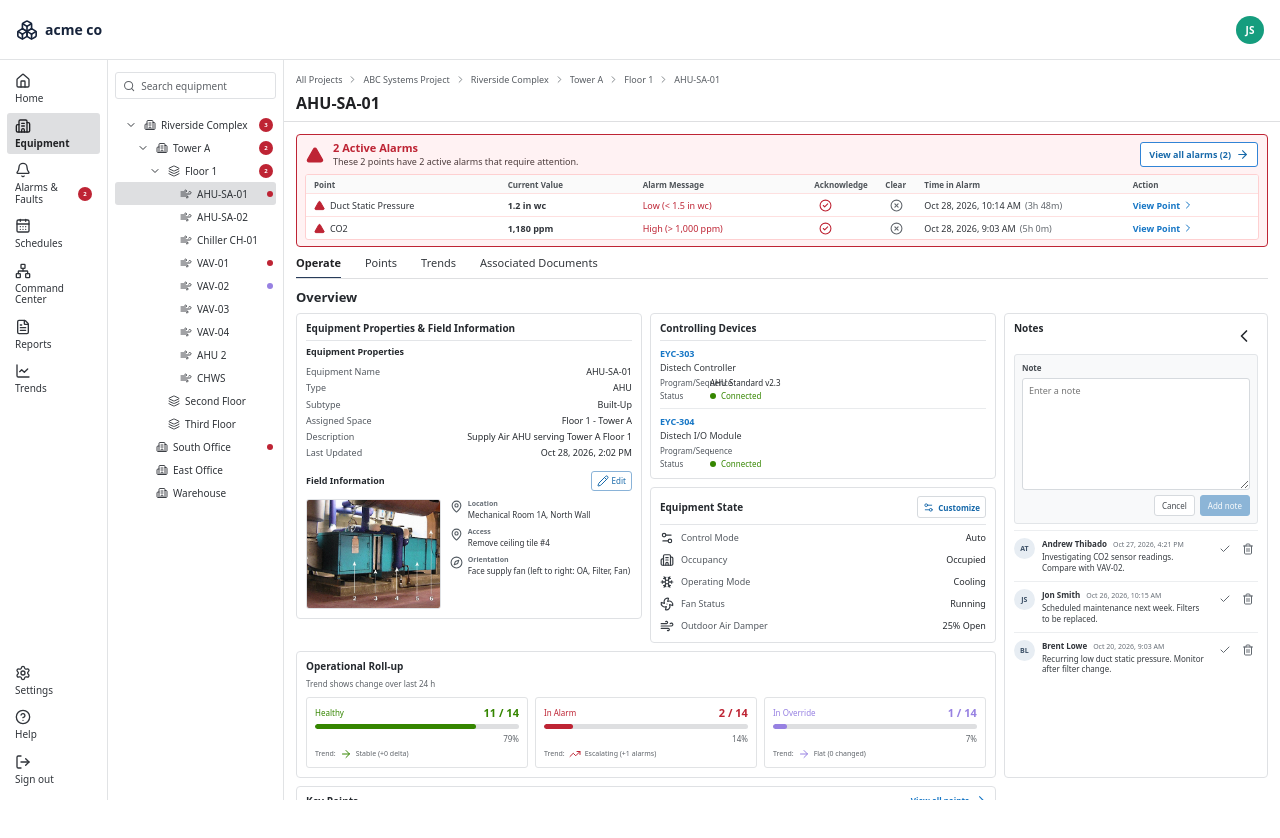
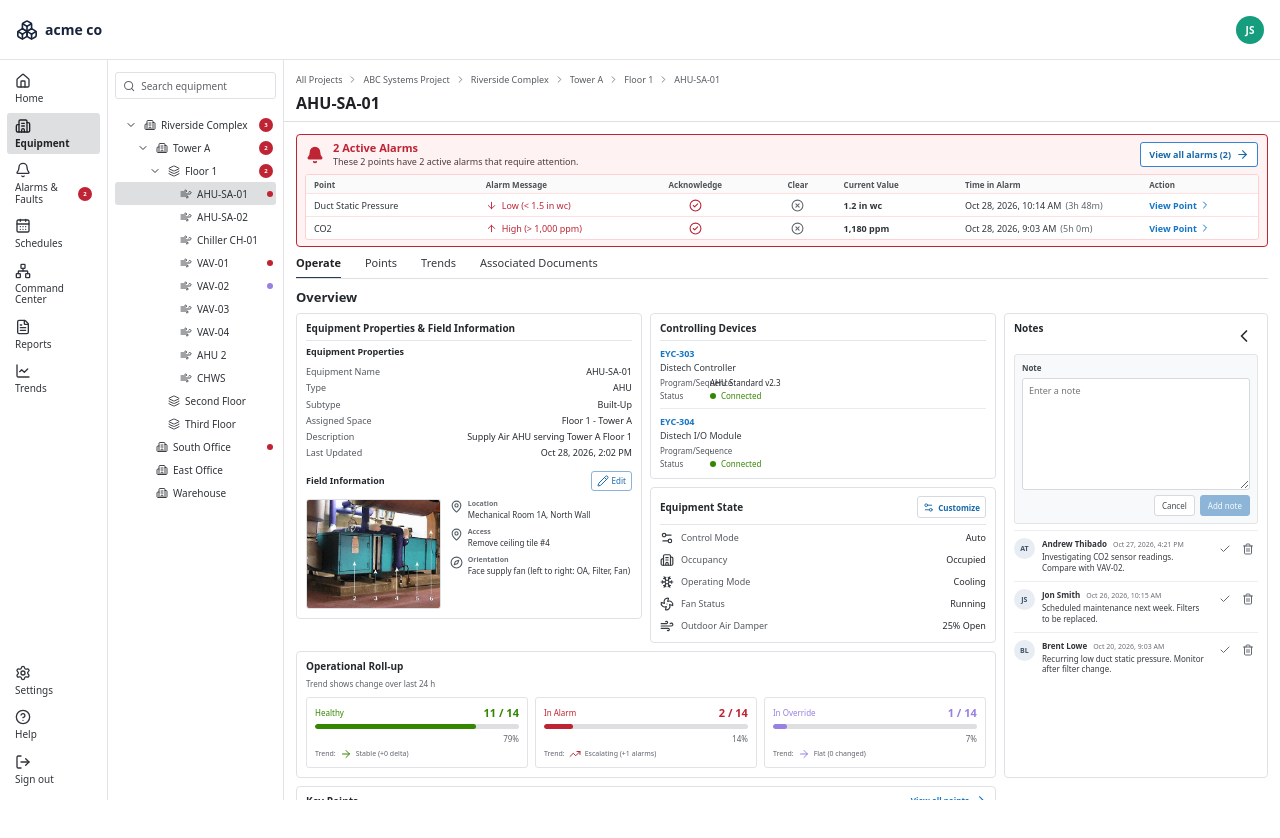
Before and after one commit to Mehra-k/operate-prototype, a React (Vite) app: page / in a window 1280 px wide. Shown: the top 838 px of the page. Built offline with nearby package versions, Linux system fonts and the light colour scheme.

Commit message:
Restore and document approved Active Alarm Summary
Co-authored-by: Copilot <223556219+Copilot@users.noreply.github.com>

```diff
--- a/src/components/ActiveAlarmSummary.tsx
+++ b/src/components/ActiveAlarmSummary.tsx
@@ -1,5 +1,5 @@
 import { useState } from 'react'
-import { AlertTriangle, ArrowRight, CheckCircle2, ChevronRight, CircleX } from 'lucide-react'
+import { Bell, ArrowRight, CheckCircle2, ChevronRight, CircleX, ArrowDown, ArrowUp } from 'lucide-react'
 import {
   formatPointValue,
   getKeyPoint,
@@ -20,7 +20,7 @@ export function ActiveAlarmSummary({
   return (
     <section className="active-alarm-summary" aria-labelledby="active-alarms-heading">
       <header className="active-alarm-summary__header">
-        <AlertTriangle
+        <Bell
           className="active-alarm-summary__icon"
           size={18}
           fill="currentColor"
@@ -42,10 +42,10 @@ export function ActiveAlarmSummary({
       <div className="active-alarm-summary__table" role="table" aria-label="Active alarms">
         <div className="active-alarm-summary__columns" role="row">
           <span role="columnheader">Point</span>
-          <span role="columnheader">Current Value</span>
           <span role="columnheader">Alarm Message</span>
           <span role="columnheader">Acknowledge</span>
           <span role="columnheader">Clear</span>
+          <span role="columnheader">Current Value</span>
           <span role="columnheader">Time in Alarm</span>
           <span role="columnheader">Action</span>
         </div>
@@ -68,16 +68,18 @@ function AlarmRow({
   const [acknowledged, setAcknowledged] = useState(false)
   const [clearRequested, setClearRequested] = useState(false)
 
+  // Detect Low/High alarms
+  const isLow = alarm.condition.toLowerCase().startsWith('low')
+  const isHigh = alarm.condition.toLowerCase().startsWith('high')
+
   return (
     <div className={`active-alarm-summary__row is-${point?.state.toLowerCase() ?? 'alarm'}`} role="row">
       <span className="active-alarm-summary__point" role="cell">
-        <AlertTriangle size={11} fill="currentColor" aria-hidden="true" />
         {point?.pointName ?? alarm.id}
       </span>
-      <span className="active-alarm-summary__value" role="cell">
-        {point ? formatPointValue(point.value, point.unit) : '—'}
-      </span>
       <span className="active-alarm-summary__condition" role="cell">
+        {isLow && <ArrowDown size={11} aria-hidden="true" />}
+        {isHigh && <ArrowUp size={11} aria-hidden="true" />}
         {alarm.condition}
       </span>
       <span className="active-alarm-summary__acknowledge" role="cell">
@@ -104,6 +106,9 @@ function AlarmRow({
           <CircleX size={13} aria-hidden="true" />
         </button>
       </span>
+      <span className="active-alarm-summary__value" role="cell">
+        {point ? formatPointValue(point.value, point.unit) : '—'}
+      </span>
       <span className="active-alarm-summary__time" role="cell">
         <span>{alarm.timestamp}</span>
         <span className="active-alarm-summary__duration">({alarm.duration})</span>
--- a/src/styles.css
+++ b/src/styles.css
@@ -608,9 +608,9 @@ body {
 .active-alarm-summary__columns,
 .active-alarm-summary__row {
   display: grid;
-  grid-template-columns: minmax(118px, 1.3fr) minmax(76px, 0.9fr) minmax(120px, 1.15fr) 68px 36px minmax(150px, 1.4fr) minmax(68px, 0.8fr);
-  align-items: center;
-  gap: 3px;
+  grid-template-columns: minmax(118px, 1.3fr) minmax(120px, 1.15fr) minmax(70px, 0.9fr) minmax(50px, 0.6fr) minmax(76px, 0.9fr) minmax(150px, 1.4fr) minmax(68px, 0.8fr);
+  align-items: center;
+  gap: 2px 8px;
   padding: 0 8px;
 }
 
@@ -620,6 +620,11 @@ body {
   color: #4e5358;
   font-size: 8px;
   font-weight: 600;
+}
+
+.active-alarm-summary__columns > :nth-child(3),
+.active-alarm-summary__columns > :nth-child(4) {
+  text-align: center;
 }
 
 .active-alarm-summary__row {
@@ -638,7 +643,6 @@ body {
   gap: 5px;
 }
 
-.active-alarm-summary__point svg,
 .active-alarm-summary__condition svg {
   flex: 0 0 auto;
   color: var(--ef-status-alarm-primary);
@@ -655,6 +659,7 @@ body {
 .active-alarm-summary__acknowledge,
 .active-alarm-summary__clear {
   display: flex;
+  justify-content: center;
   align-items: center;
 }
 
```
Also changed, not shown: 2 other files (tests, documents, lock files or other folders).
